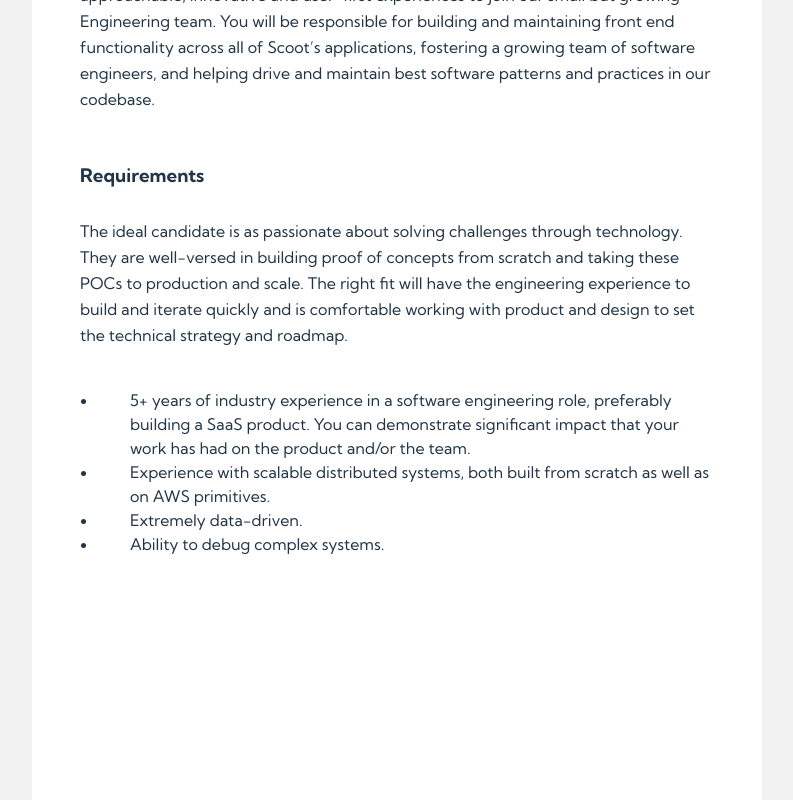
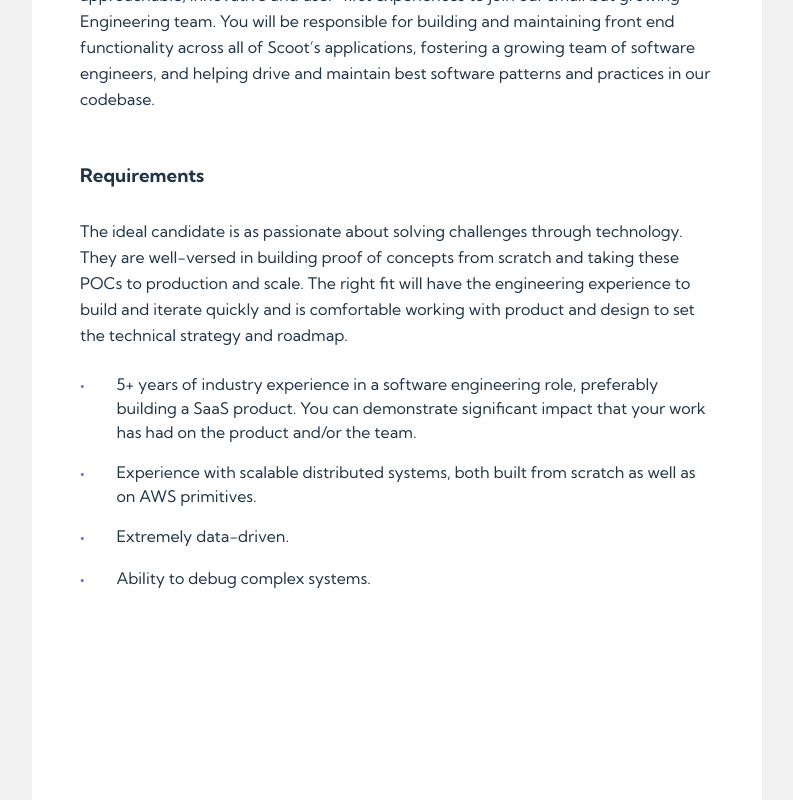
Before and after one commit to alewilliam789/devjobsapp, a React (Vite) app: page /jobs/1 in a window 1280 px wide. Shown: the part 503-1303 px from the top of the page, without its empty margins (243-1036 px from the left). Built offline with nearby package versions, Linux system fonts and the light colour scheme.

Commit message:
Correctly style the li items and bullet points
They were previously just black, but now the text properly aligns
with the previous line and the bullets are the right color.

```diff
--- a/src/components/JobDescription/JobDescription.tsx
+++ b/src/components/JobDescription/JobDescription.tsx
@@ -45,7 +45,8 @@ export default function JobDescription(){
             const requirementsLi = (typeof data != "undefined")
             ? data.requirements.items.map((item, index)=>{
                     return (
-                        <li key={index}>{item}</li>
+
+                        <li key={index}className="flex"><div className={`${styles["jobdescription-li-bullet"]}`}></div>{item}</li>
                     )
                 })
             : (
--- a/src/components/JobDescription/styles.module.css
+++ b/src/components/JobDescription/styles.module.css
@@ -40,9 +40,21 @@
 }
 
 .jobdescription-text-requirements > ul {
-    padding-left: 18px;
+    list-style-type: none;
+    margin: 0px;
+    padding: 0px;
+    gap: 8px;
+}
+
+.jobdescription-li-bullet:before {
+    content: "\2022";
+    color: #5964E0;
+    font-weight: bold;
+    width: 4px;
+    vertical-align: middle;
+    padding-right: 32px;
 }
 
 .jobdescription-text-requirements > ul > li {
-    padding-left: 32px;
+    margin-bottom: 8px;
 }
```
